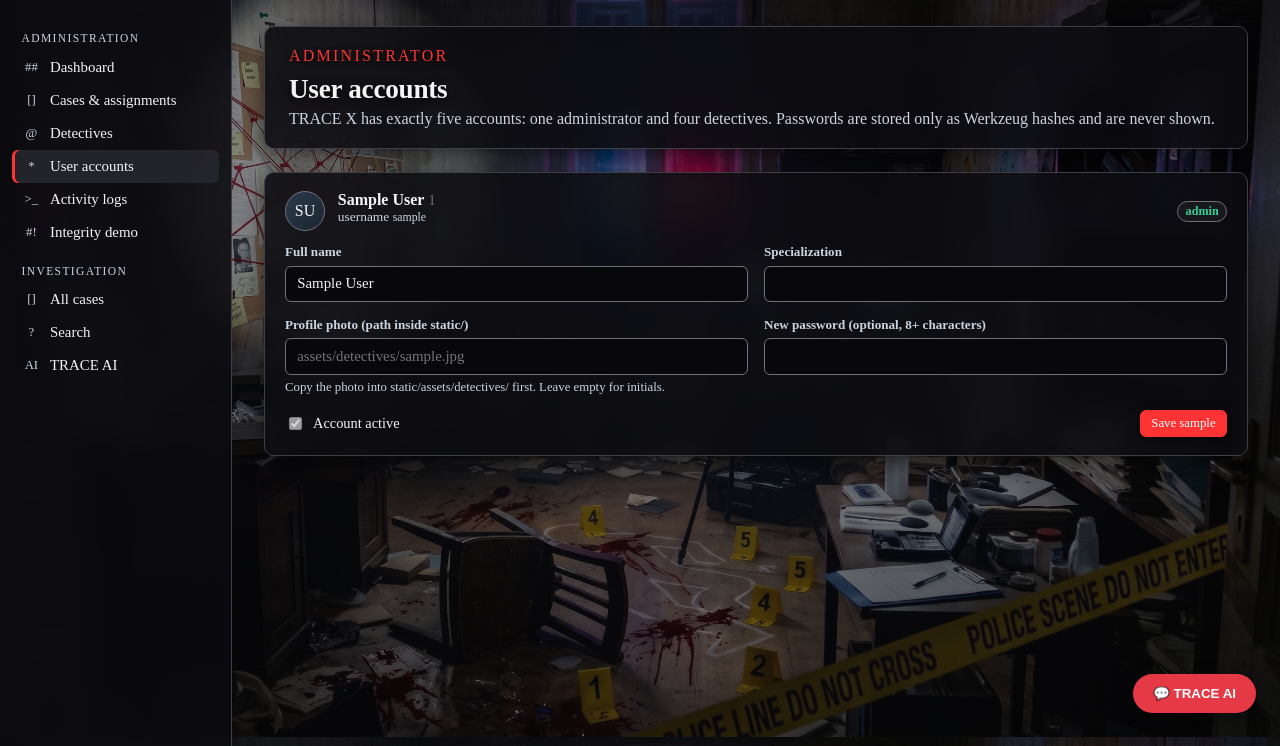
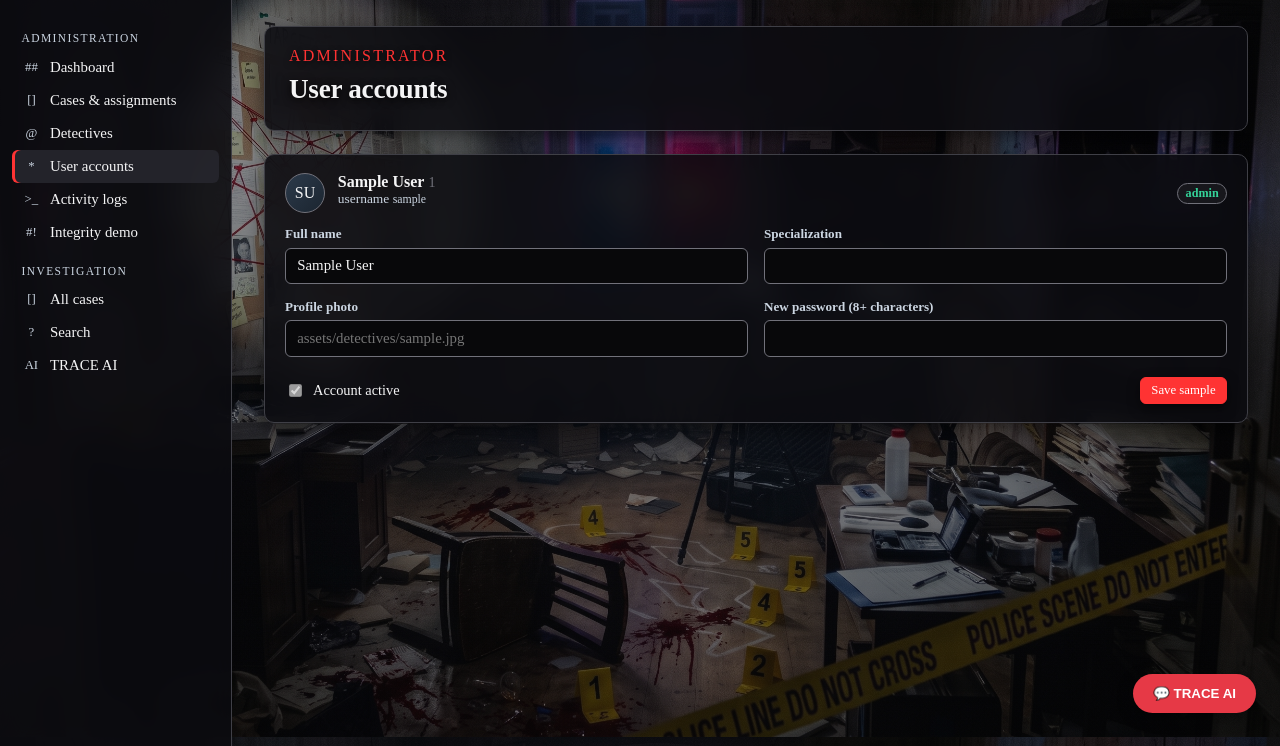
Before and after one commit to TRACEXX/TRACE-X, a Flask app: page /admin/users in a window 1280 px wide. Shown: the part 63-809 px from the top of the page. Run offline with Flask 3, Linux system fonts and the light colour scheme; the visitor is signed in with stand-in values (Sample User, id 1); data comes from the database, SQL or seed files in the repository; parts of the project's set-up code (start-up, migrations or seed data) failed here and were passed over.

Commit message:
Updated HTML files to remove explanatory or instructional plcesd text

```diff
--- a/templates/admin_users.html
+++ b/templates/admin_users.html
@@ -4,8 +4,7 @@
 {% block content %}
 <div class="page-head">
   <div><div class="eyebrow">Administrator</div><h1>User accounts</h1>
-    <p class="muted" style="margin:.3rem 0 0">TRACE X has exactly five accounts: one administrator and four detectives.
-      Passwords are stored only as Werkzeug hashes and are never shown.</p></div>
+    <p class="muted" style="margin:.3rem 0 0"></p></div>
 </div>
 <div class="stack">
   {% for u in users %}
@@ -22,10 +21,10 @@
       <div class="form-grid">
         <div class="field"><label>Full name</label><input type="text" name="full_name" value="{{ u.full_name }}"></div>
         <div class="field"><label>Specialization</label><input type="text" name="specialization" value="{{ u.specialization or '' }}"></div>
-        <div class="field"><label>Profile photo (path inside static/)</label>
+        <div class="field"><label>Profile photo</label>
           <input type="text" name="profile_image" value="{{ u.profile_image or '' }}" placeholder="assets/detectives/{{ u.username }}.jpg">
-          <span class="hint">Copy the photo into static/assets/detectives/ first. Leave empty for initials.</span></div>
-        <div class="field"><label>New password (optional, 8+ characters)</label>
+          <span class="hint"></span></div>
+        <div class="field"><label>New password (8+ characters)</label>
           <input type="password" name="new_password" autocomplete="new-password"></div>
       </div>
       <div class="row between">
```
Also changed, not shown: templates/admin_cases.html (+4 -4 lines), templates/admin.html (line endings or trailing spaces).
